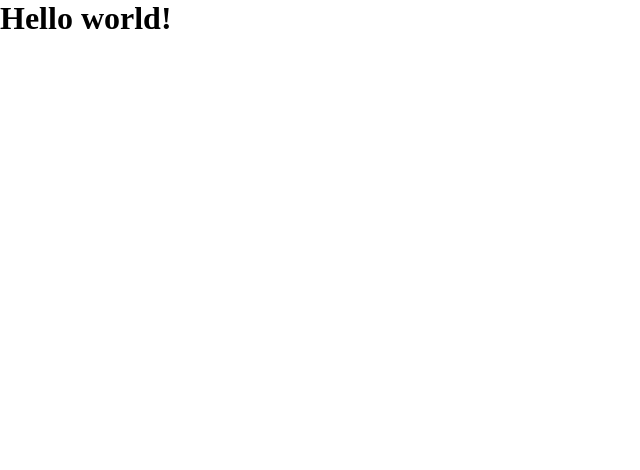
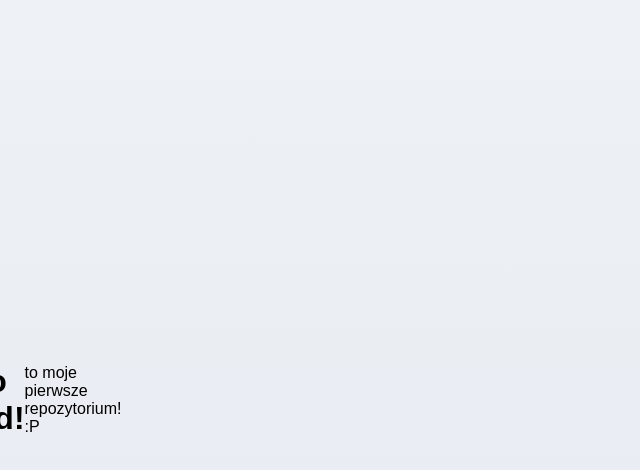
Before and after one commit to RodakP/firstREPO, a plain HTML site: page index.html in a window 1280 px wide. Shown: the whole page, without its empty margins (0-640 px from the left). Drawn offline with Linux system fonts and the light colour scheme.

Commit message:
added p, changed style.css

```diff
--- a/css/style.css
+++ b/css/style.css
@@ -3,3 +3,13 @@
     margin: 0;
     padding: 0;
 }
+
+body {
+    display: flex;
+    justify-content: center;
+    align-items: center;
+    height: 100vh;
+    width: 50px;
+    font-family: 'Ubuntu', sans-serif;
+    background-image: linear-gradient(to top, #e6e9f0 0%, #eef1f5 100%);
+}
--- a/index.html
+++ b/index.html
@@ -9,6 +9,7 @@
 <body>
 
     <h1>Hello world!</h1>
+    <p>to moje pierwsze repozytorium! :P</p>
 
 </body>
 </html>
```
